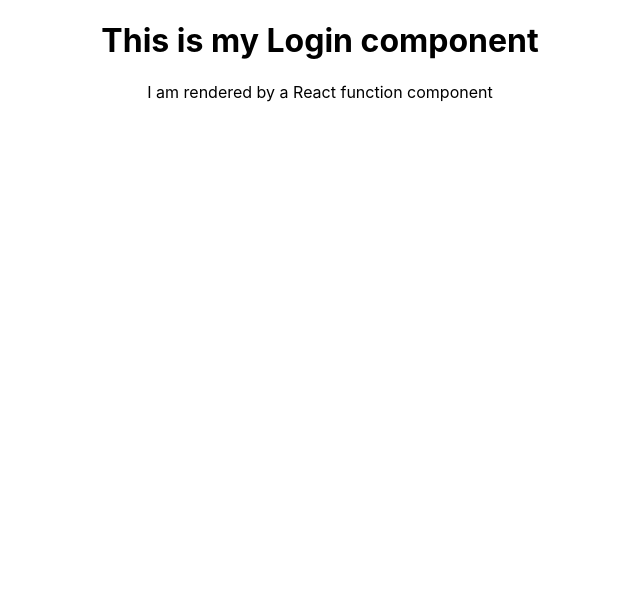
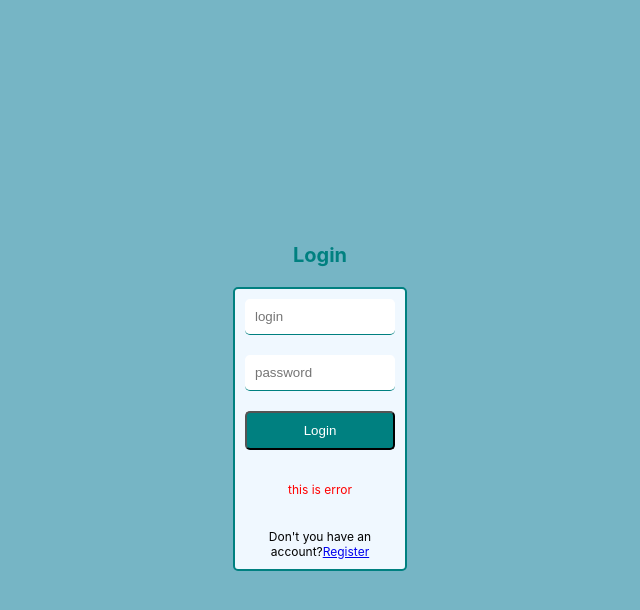
Before and after one commit to kozakevich13/mcraft-client, a React (Create React App) app: page /login in a window 1280 px wide. Shown: the top 610 px of the page, without its empty margins (320-960 px from the left). Built offline with nearby package versions, Linux system fonts and the light colour scheme.

Commit message:
add login page

```diff
--- a/package.json
+++ b/package.json
@@ -10,6 +10,7 @@
     "react-dom": "^18.2.0",
     "react-router-dom": "^6.11.2",
     "react-scripts": "5.0.1",
+    "sass": "^1.62.1",
     "web-vitals": "^2.1.4"
   },
   "scripts": {
--- a/src/App.css
+++ /dev/null
@@ -1,38 +0,0 @@
-.App {
-  text-align: center;
-}
-
-.App-logo {
-  height: 40vmin;
-  pointer-events: none;
-}
-
-@media (prefers-reduced-motion: no-preference) {
-  .App-logo {
-    animation: App-logo-spin infinite 20s linear;
-  }
-}
-
-.App-header {
-  background-color: #282c34;
-  min-height: 100vh;
-  display: flex;
-  flex-direction: column;
-  align-items: center;
-  justify-content: center;
-  font-size: calc(10px + 2vmin);
-  color: white;
-}
-
-.App-link {
-  color: #61dafb;
-}
-
-@keyframes App-logo-spin {
-  from {
-    transform: rotate(0deg);
-  }
-  to {
-    transform: rotate(360deg);
-  }
-}
--- a/src/App.js
+++ b/src/App.js
@@ -1,4 +1,3 @@
-import "./App.css";
 import { createBrowserRouter, Outlet, RouterProvider } from "react-router-dom";
 import Register from "./pages/Register";
 import Home from "./pages/Home";
@@ -7,6 +6,7 @@
 import Write from "./pages/Write";
 import Navbar from "./components/Navbar";
 import Footer from "./components/Footer";
+import "./style.scss";
 
 const Layout = () => {
   return (
@@ -49,8 +49,10 @@
 
 function App() {
   return (
-    <div className="App">
-      <RouterProvider router={router} />
+    <div className="app">
+      <div className="container">
+        <RouterProvider router={router} />
+      </div>
     </div>
   );
 }
--- a/src/pages/Login.jsx
+++ b/src/pages/Login.jsx
@@ -1,8 +1,18 @@
+import { Link } from "react-router-dom";
+
 const Login = () => {
   return (
-    <div>
-      <h1>This is my Login component</h1>
-      <p>I am rendered by a React function component</p>
+    <div className="auth">
+      <h1>Login</h1>
+      <form>
+        <input type="text" placeholder="login" />
+        <input type="password" placeholder="password" />
+        <button>Login</button>
+        <p>this is error</p>
+        <span>
+          Don't you have an account?<Link to={"/register"}>Register</Link>
+        </span>
+      </form>
     </div>
   );
 };
--- /dev/null
+++ b/src/style.scss
@@ -0,0 +1,57 @@
+.app {
+  .container {
+    //log and reg
+
+    .auth {
+      display: flex;
+      align-items: center;
+      justify-content: center;
+      height: 100vh;
+      background-color: #76b5c5;
+      flex-direction: column;
+
+      h1 {
+        font-size: 20px;
+        color: teal;
+        margin-bottom: 20px;
+      }
+
+      form {
+        display: flex;
+        flex-direction: column;
+        padding: 10px;
+        width: 150px;
+        gap: 20px;
+        background-color: aliceblue;
+        border: solid 2px teal;
+        border-radius: 5px;
+
+        input {
+          padding: 10px;
+          border: none;
+          border-bottom: solid 1px teal;
+          border-radius: 5px;
+        }
+
+        button {
+          background-color: teal;
+          padding: 10px;
+          color: white;
+          cursor: pointer;
+          border-radius: 5px;
+        }
+
+        span {
+          text-align: center;
+          font-size: 12px;
+        }
+
+        p {
+          text-align: center;
+          color: red;
+          font-size: 12px;
+        }
+      }
+    }
+  }
+}
```
Also changed, not shown: 1 other file (tests, documents, lock files or other folders).
